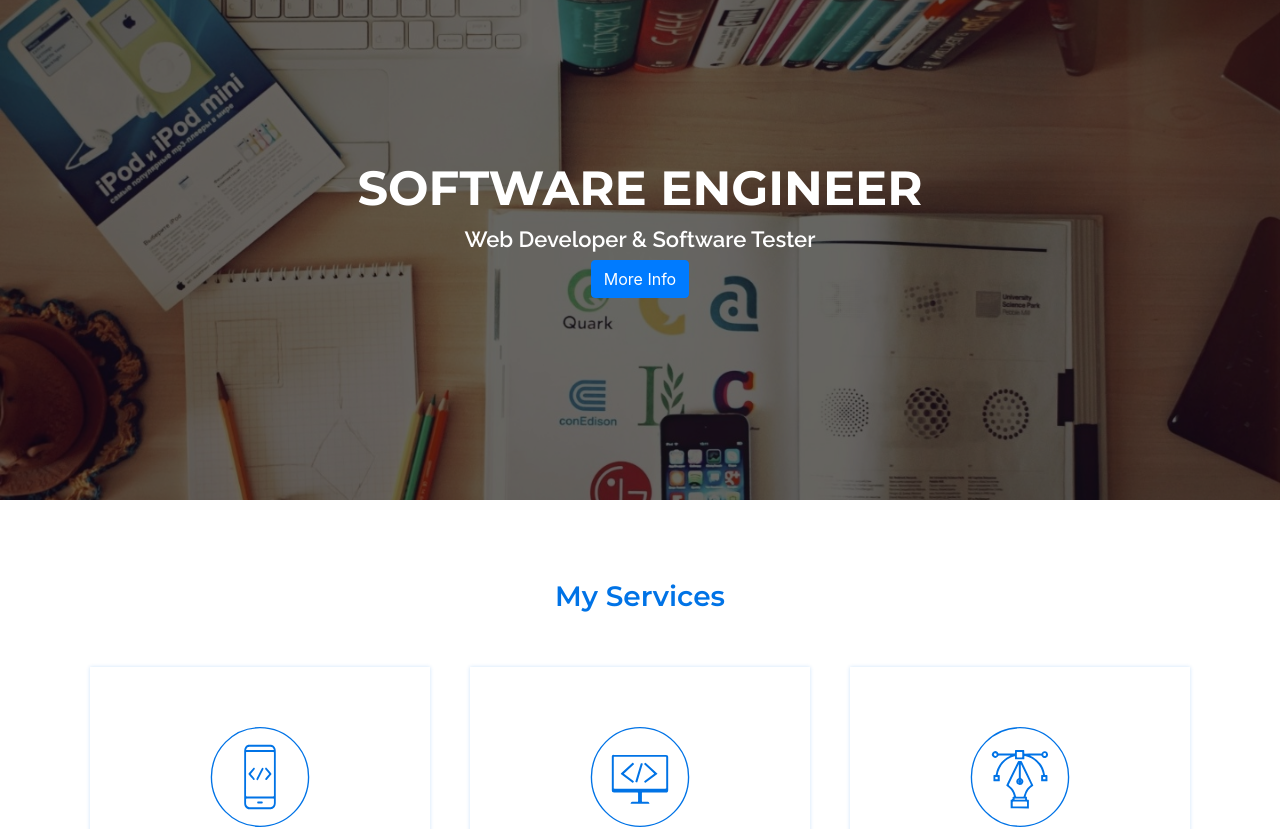
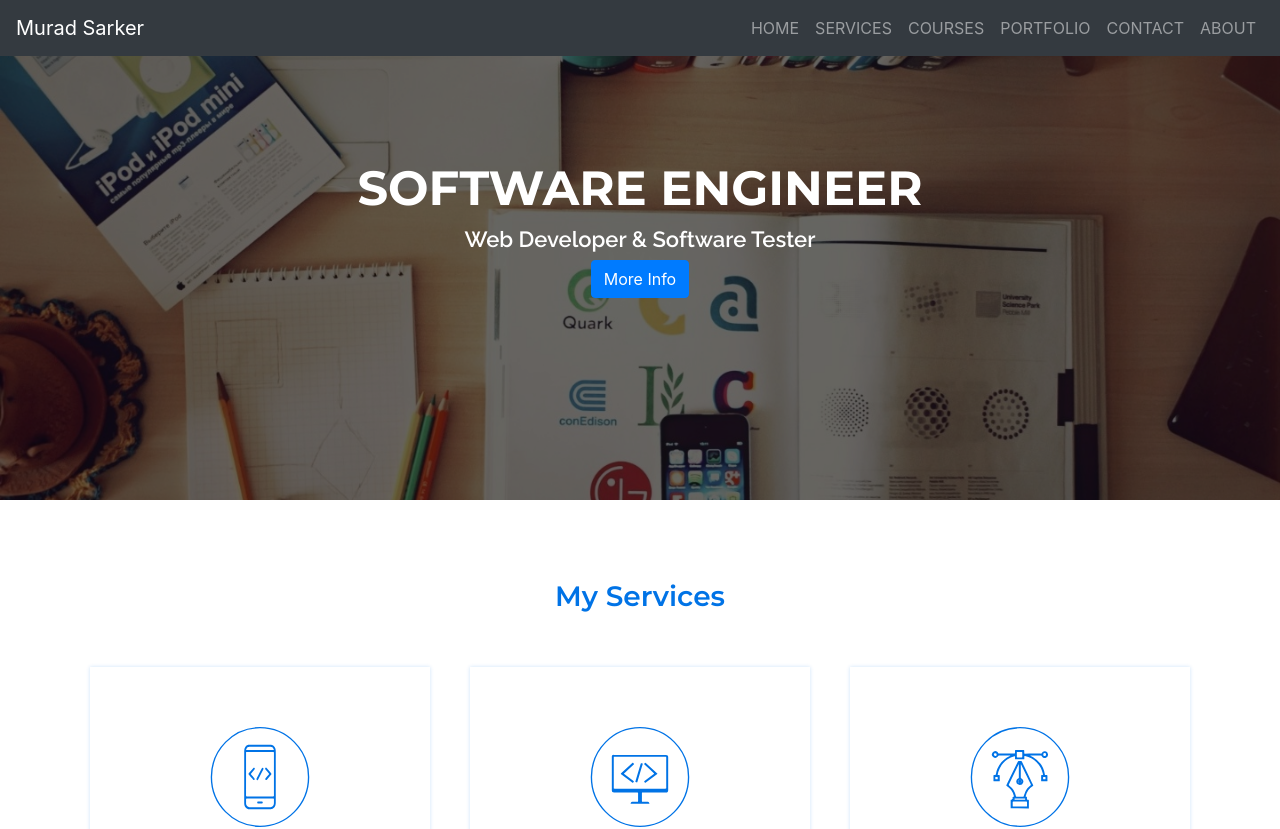
Before and after one commit to Masitbd/personal-website, a React (Create React App) app: page / in a window 1280 px wide. Shown: the top 829 px of the page. Built offline with nearby package versions, Linux system fonts and the light colour scheme.

Commit message:
Add top nav-bar

```diff
--- a/src/App.js
+++ b/src/App.js
@@ -1,12 +1,14 @@
 import logo from './logo.svg';
 import TopBanner from "./components/TopBanner/TopBanner";
 import Services from "./components/Services/Services";
+import TopNavigation from "./components/TopNavigation/TopNavigation";
 
 
 
 function App() {
   return (
     <div>
+        <TopNavigation />
       <TopBanner />
         <Services />
       </div>
--- /dev/null
+++ b/src/components/TopNavigation/TopNavigation.js
@@ -0,0 +1,30 @@
+import React, {Component, Fragment} from 'react';
+import {Navbar, NavDropdown, Nav} from "react-bootstrap";
+
+class TopNavigation extends Component {
+    render() {
+        return (
+            <Fragment>
+                <Navbar fixed="top" collapseOnSelect expand="lg" bg="dark" variant="dark">
+                    <Navbar.Brand href="#home">Murad Sarker</Navbar.Brand>
+                    <Navbar.Toggle aria-controls="responsive-navbar-nav" />
+                    <Navbar.Collapse id="responsive-navbar-nav">
+                        <Nav className="mr-auto">
+
+                        </Nav>
+                        <Nav>
+                            <Nav.Link href="#deets">HOME</Nav.Link>
+                            <Nav.Link href="#deets">SERVICES</Nav.Link>
+                            <Nav.Link href="#deets">COURSES</Nav.Link>
+                            <Nav.Link href="#deets">PORTFOLIO</Nav.Link>
+                            <Nav.Link href="#deets">CONTACT</Nav.Link>
+                            <Nav.Link href="#deets">ABOUT</Nav.Link>
+                        </Nav>
+                    </Navbar.Collapse>
+                </Navbar>
+            </Fragment>
+        );
+    }
+}
+
+export default TopNavigation;
```
